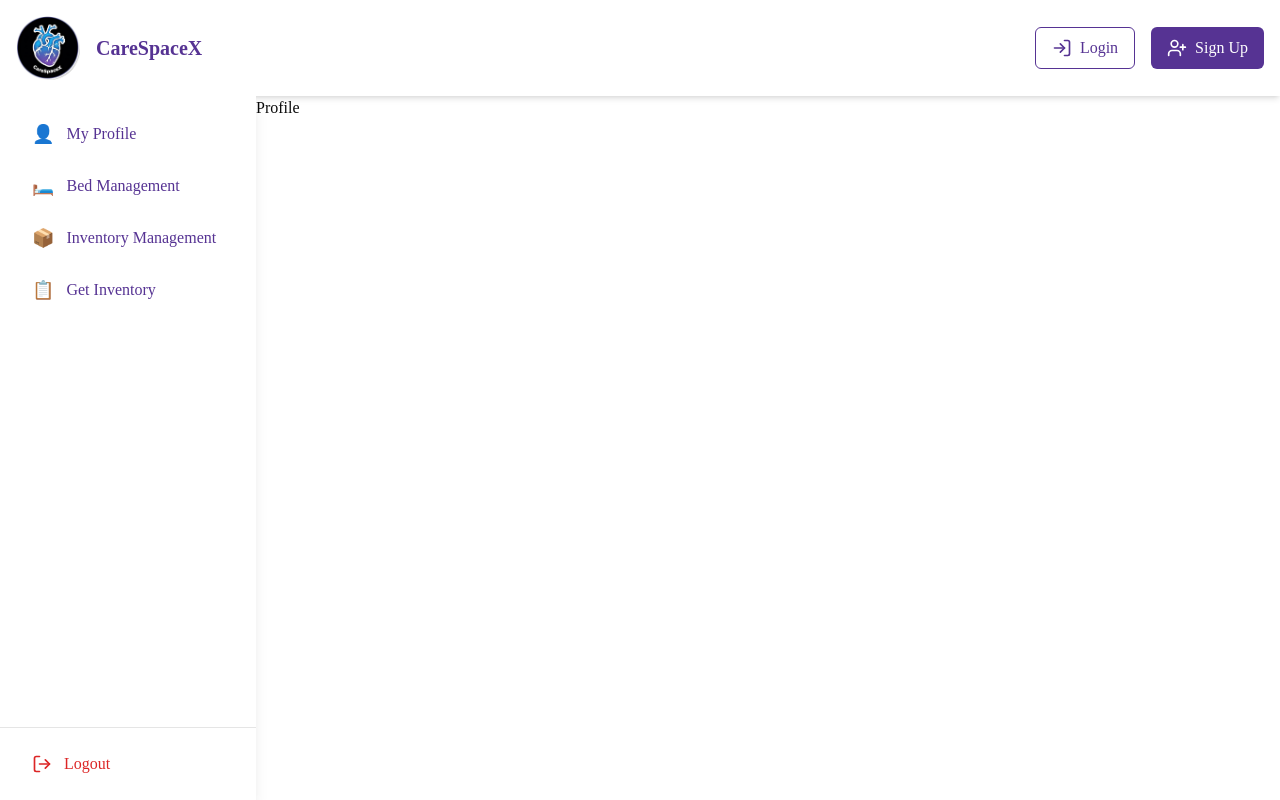
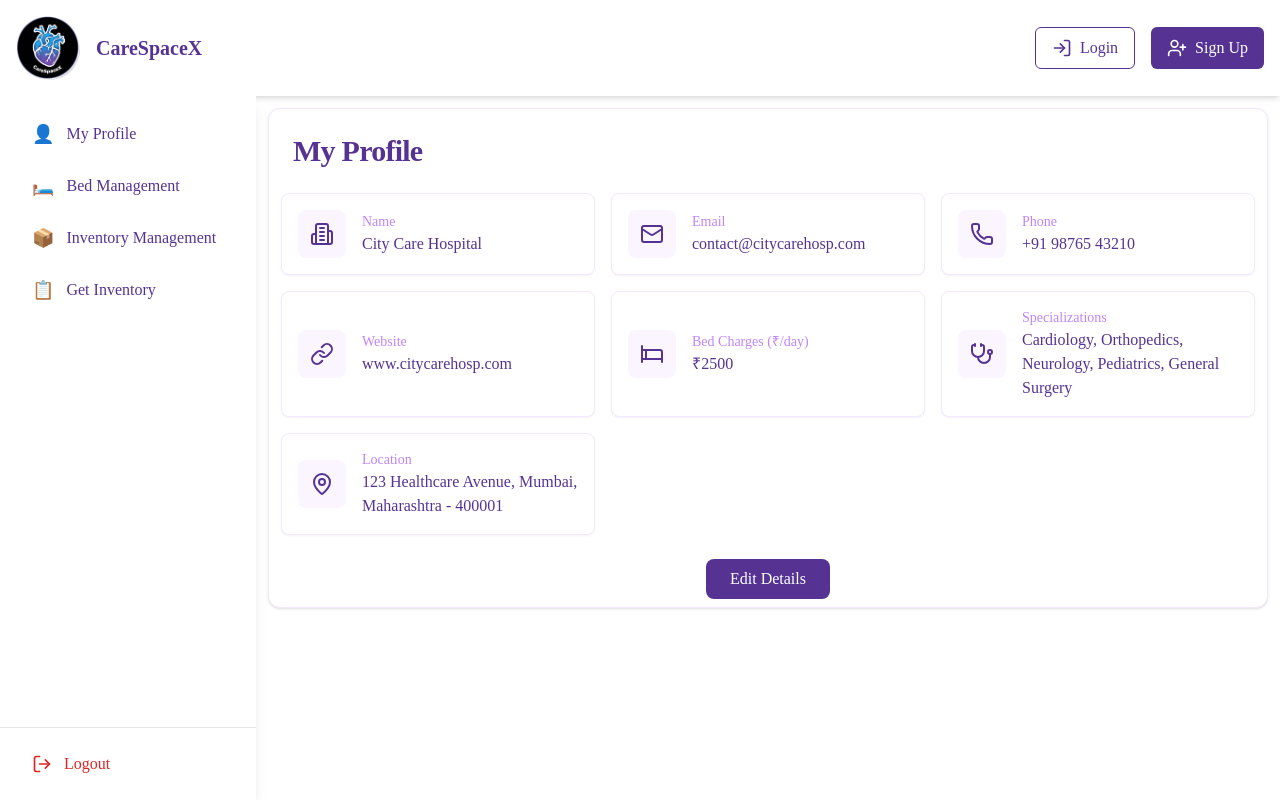
Before and after one commit to Adarshrajsrivastwa/Medical-website, a React (Vite) app in the folder frontend/: page /hospital-profile in a window 1280 px wide. Built offline with nearby package versions, Linux system fonts and the light colour scheme; no server answers; a web font is replaced by a local one.

Commit message:
Hospital Profil Page

```diff
--- a/frontend/src/Pages/DoctorDashboard/Profile.jsx
+++ b/frontend/src/Pages/DoctorDashboard/Profile.jsx
@@ -2,7 +2,7 @@ import React, { useState } from 'react';
 import { User, Mail, Phone, MapPin, Languages, Stethoscope, Coins, Building2 } from 'lucide-react';
 import { Card, CardContent, CardHeader, CardTitle } from '@/components/ui/card';
 
-const DoctorProfile = () => {
+const Profile = () => {
   const [doctor, setDoctor] = useState({
     name: "Dr. Sarah Johnson",
     email: "sarah.johnson@healthcare.com",
@@ -135,4 +135,4 @@ const DoctorProfile = () => {
   );
 };
 
-export default DoctorProfile;
+export default Profile;
--- a/frontend/src/Pages/HospitalDashboard/Profile.jsx
+++ b/frontend/src/Pages/HospitalDashboard/Profile.jsx
@@ -1,9 +1,135 @@
-import React from 'react'
+import React, { useState } from 'react';
+import { Building2, Mail, Phone, MapPin, Stethoscope, Bed, LinkIcon } from 'lucide-react';
+import { Card, CardContent, CardHeader, CardTitle } from '@/components/ui/card';
 
-function Profile() {
+const Profile = () => {
+  const [hospital, setHospital] = useState({
+    name: "City Care Hospital",
+    email: "contact@citycarehosp.com",
+    phone: "+91 98765 43210",
+    website: "www.citycarehosp.com",
+    bedCharges: 2500,
+    specializations: ["Cardiology", "Orthopedics", "Neurology", "Pediatrics", "General Surgery"],
+    location: "123 Healthcare Avenue, Mumbai, Maharashtra - 400001"
+  });
+
+  const [isEditing, setIsEditing] = useState(false);
+  const [editedValues, setEditedValues] = useState({
+    phone: hospital.phone,
+    website: hospital.website,
+    bedCharges: hospital.bedCharges,
+    specializations: hospital.specializations.join(", "),
+    location: hospital.location
+  });
+
+  const handleEdit = () => {
+    setIsEditing(true);
+    setEditedValues({
+      phone: hospital.phone,
+      website: hospital.website,
+      bedCharges: hospital.bedCharges,
+      specializations: hospital.specializations.join(", "),
+      location: hospital.location
+    });
+  };
+
+  const handleSave = () => {
+    setHospital(prev => ({
+      ...prev,
+      ...editedValues,
+      specializations: editedValues.specializations.split(",").map(spec => spec.trim()).filter(spec => spec !== "")
+    }));
+    setIsEditing(false);
+  };
+
+  const handleCancel = () => {
+    setIsEditing(false);
+    setEditedValues({
+      phone: hospital.phone,
+      website: hospital.website,
+      bedCharges: hospital.bedCharges,
+      specializations: hospital.specializations.join(", "),
+      location: hospital.location
+    });
+  };
+
   return (
-    <div>Profile</div>
-  )
-}
+    <div className="h-fit p-3">
+      <Card className="w-full border border-purple-100">
+        <CardHeader className="space-y-1 pb-4">
+          <CardTitle className="text-3xl font-bold text-[#563393]">
+            My Profile
+          </CardTitle>
+        </CardHeader>
 
-export default Profile
+        <CardContent className="px-3 py-2">
+          <div className="grid grid-cols-1 sm:grid-cols-2 lg:grid-cols-3 gap-4 mx-auto">
+            {[
+              { icon: Building2, label: 'Name', value: hospital.name },
+              { icon: Mail, label: 'Email', value: hospital.email },
+              { icon: Phone, label: 'Phone', value: hospital.phone, editable: true },
+              { icon: LinkIcon, label: 'Website', value: hospital.website, editable: true },
+              { icon: Bed, label: 'Bed Charges (₹/day)', value: `₹${hospital.bedCharges}`, editable: true, type: 'number', field: 'bedCharges' },
+              { icon: Stethoscope, label: 'Specializations', value: hospital.specializations.join(", "), editable: true, placeholder: "Enter specializations separated by commas" },
+              { icon: MapPin, label: 'Location', value: hospital.location, editable: true }
+            ].map((item, index) => (
+              <div key={index} className="flex items-center gap-4 p-4 bg-white rounded-lg border border-purple-100 shadow-sm hover:border-[#563393] transition-colors">
+                <div className="bg-purple-50 p-3 rounded-lg">
+                  <item.icon className="w-6 h-6 text-[#563393]" />
+                </div>
+                <div className="min-w-0 flex-grow">
+                  <p className="text-sm font-medium text-purple-400">{item.label}</p>
+                  {isEditing && item.editable ? (
+                    <input
+                      required
+                      type={item.type || 'text'}
+                      value={item.label === 'Specializations' ? editedValues.specializations :
+                        (item.field ? editedValues[item.field] : editedValues[item.label.toLowerCase()])}
+                      onChange={(e) => setEditedValues(prev => ({
+                        ...prev,
+                        [item.label === 'Specializations' ? 'specializations' : (item.field || item.label.toLowerCase())]:
+                          item.type === 'number' ? parseFloat(e.target.value) : e.target.value
+                      }))}
+                      placeholder={item.placeholder}
+                      className="text-base font-medium text-[#563393] border border-purple-200 rounded px-2 py-1 w-full focus:outline-none focus:border-[#563393]"
+                    />
+                  ) : (
+                    <p className="text-base font-medium text-[#563393]">{item.value}</p>
+                  )}
+                </div>
+              </div>
+            ))}
+          </div>
+
+          <div className="flex justify-center mt-6 gap-4">
+            {!isEditing ? (
+              <button
+                onClick={handleEdit}
+                className="px-6 py-2 bg-[#563393] text-white rounded-lg hover:bg-[#4a2c7d] transition-colors"
+              >
+                Edit Details
+              </button>
+            ) : (
+              <>
+                <button
+                  onClick={handleSave}
+                  className="flex items-center gap-2 px-6 py-2 bg-[#563393] text-white rounded-lg hover:bg-[#4a2c7d] transition-colors"
+                >
+                  Save
+                </button>
+                <button
+                  onClick={handleCancel}
+                  className="flex items-center gap-2 px-6 py-2 bg-white text-[#563393] border border-[#563393] rounded-lg hover:bg-purple-50 transition-colors"
+                >
+                  Cancel
+                </button>
+              </>
+            )}
+          </div>
+        </CardContent>
+      </Card>
+    </div>
+  );
+};
+
+export default Profile;
```
